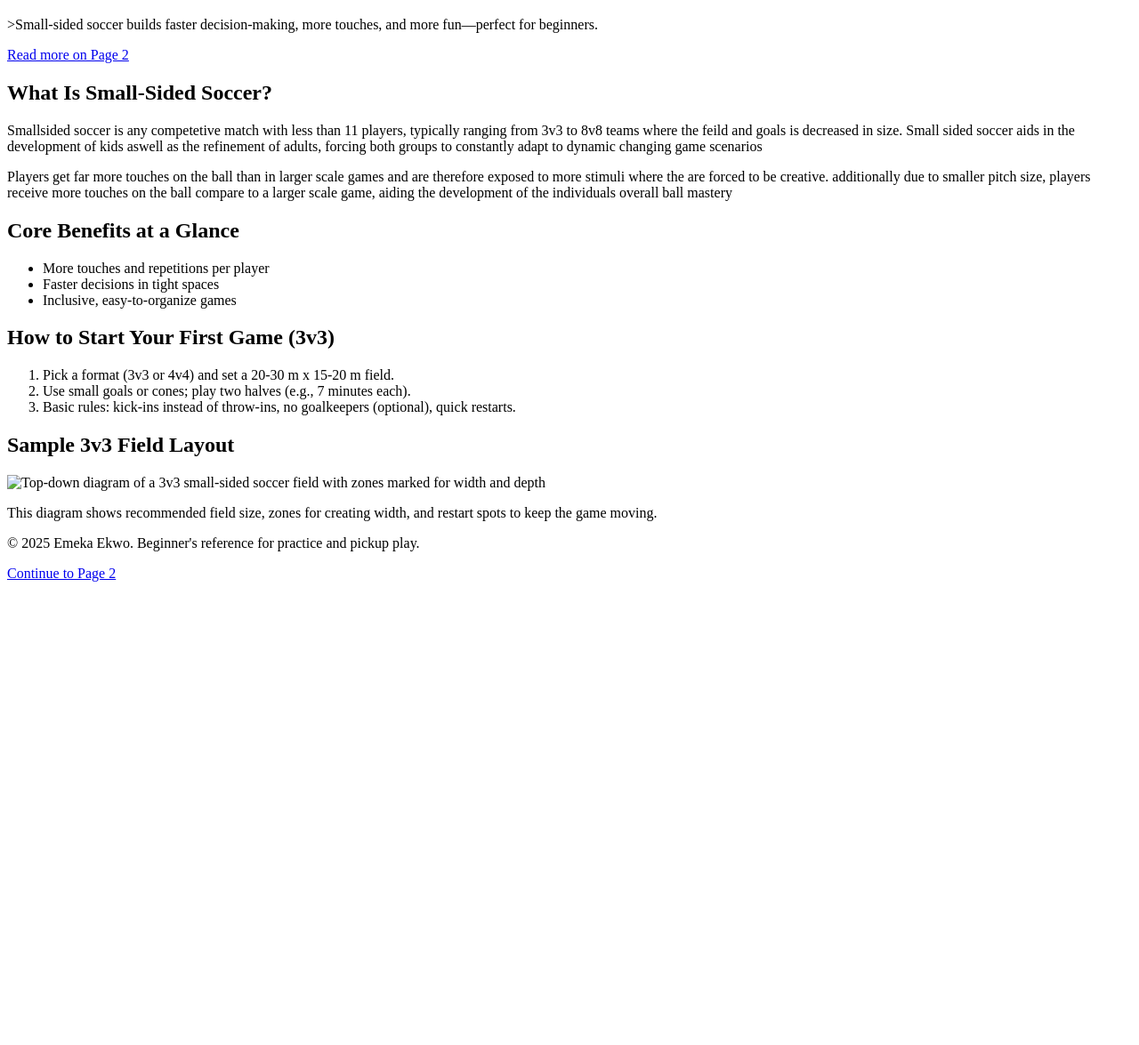
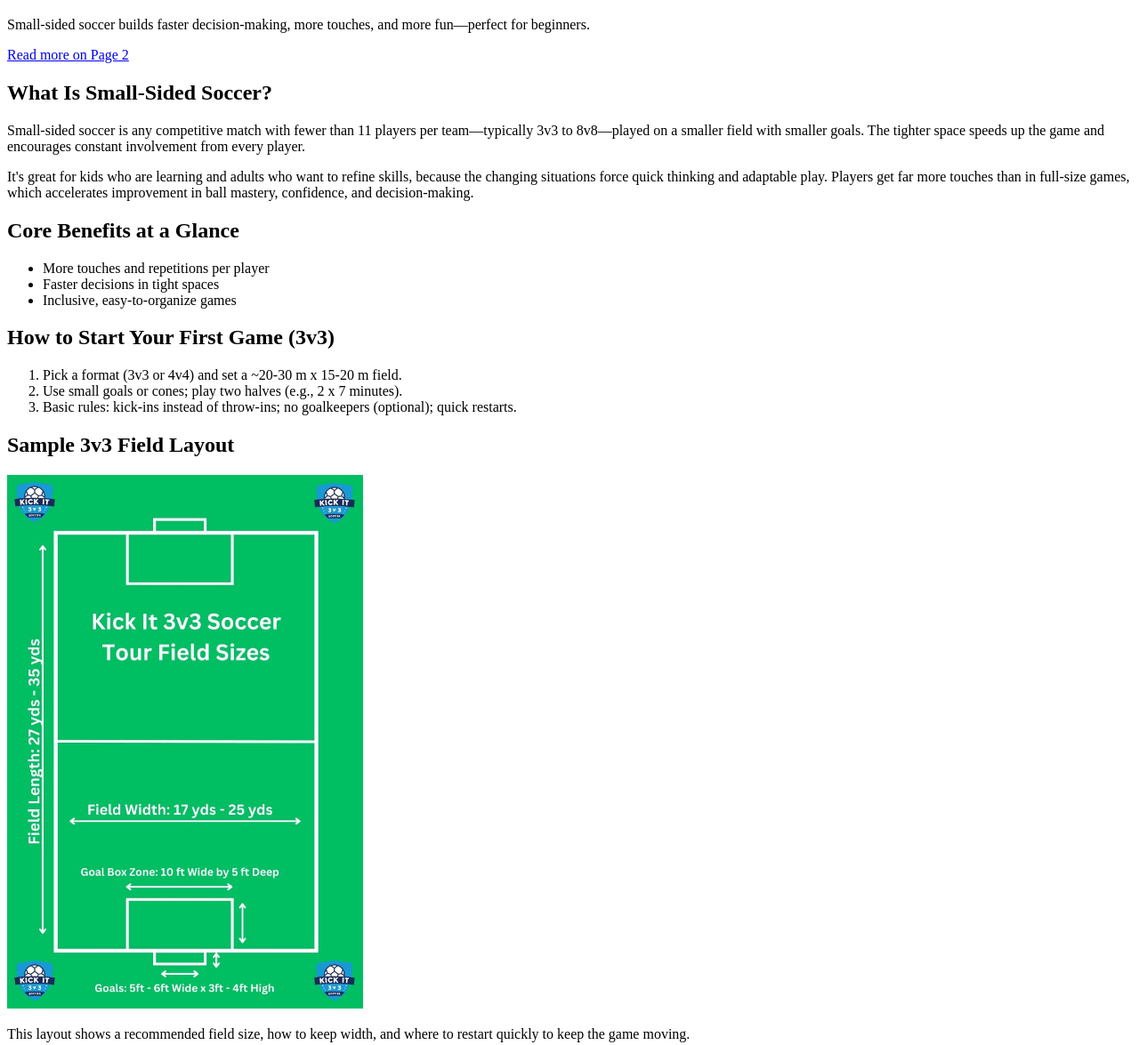
Before and after one commit to EmekaEkwo/Educational-Webpage, a plain HTML site: page index.html in a window 1280 px wide. Shown: the part 61-1236 px from the top of the page at 89% size. Before the commit the page ends 800 px from the top, so only its background shows below. Drawn offline with Linux system fonts and the light colour scheme.

Commit message:
feat: add semantic structure and content to index.html

```diff
--- a/index.html
+++ b/index.html
@@ -1,5 +1,6 @@
 <!-- =========================================
 FILE: index.html (HOME PAGE)
+Purpose: Introduce small-sided soccer and meet all rubric elements.
 ========================================= -->
 <!DOCTYPE html>
 <html lang="en">
@@ -12,26 +13,38 @@ FILE: index.html (HOME PAGE)
   <!-- Semantic header: contains site title and nav to page 2 -->
   <header>
     <h1>Beginner's Guide to Small-Sided Soccer (3v3-5v5)</h1>
-<p>>Small-sided soccer builds faster decision-making, more touches, and more fun—perfect for beginners.</p>
+    <!-- Intent: quick hook that explains why this page matters -->
+    <p>Small-sided soccer builds faster decision-making, more touches, and more fun—perfect for beginners.</p>
+
     <!-- Internal link #1: from index.html to page2.html -->
-<nav>
+    <nav aria-label="Primary">
       <a href="page2.html">Read more on Page 2</a>
     </nav>
   </header>
 
+  <!-- Main content area holds the core learning content -->
   <main>
-<!-- Example section with two+ paragraphs; write your own content in your voice -->
+    <!-- Section 1: Overview with 2+ paragraphs -->
     <section aria-labelledby="sec-overview">
       <h2 id="sec-overview">What Is Small-Sided Soccer?</h2>
-<p>Smallsided soccer is any competetive match with less than 11 players, typically ranging from 3v3 to 8v8 teams where the feild and goals is decreased in size. Small sided soccer aids in the development of kids aswell as the refinement of adults, forcing both groups to constantly adapt to dynamic changing game scenarios </p>
-<p>Players get far more touches on the ball than in larger scale games and are therefore exposed to more stimuli where the are forced to be creative. additionally due to smaller pitch size, players receive more touches on the ball compare to a larger scale game, aiding the development of the individuals overall ball mastery</p>
+
+      <!-- Intent: define the format clearly -->
+      <p>
+        Small-sided soccer is any competitive match with fewer than 11 players per team—typically 3v3 to 8v8—played on a smaller field with smaller goals.
+        The tighter space speeds up the game and encourages constant involvement from every player.
+      </p>
+
+      <!-- Intent: who it's for + why it's friendly for learning -->
+      <p>
+        It's great for kids who are learning and adults who want to refine skills, because the changing situations force quick thinking and adaptable play.
+        Players get far more touches than in full-size games, which accelerates improvement in ball mastery, confidence, and decision-making.
+      </p>
     </section>
 
-
-
+    <!-- Section 2: Unordered list of key benefits -->
     <section aria-labelledby="sec-keypoints">
       <h2 id="sec-keypoints">Core Benefits at a Glance</h2>
-<!-- list of elements small sided soccer helps with -->
+      <!-- Intent: quick bullets that summarize advantages -->
       <ul>
         <li>More touches and repetitions per player</li>
         <li>Faster decisions in tight spaces</li>
@@ -39,30 +52,32 @@ FILE: index.html (HOME PAGE)
       </ul>
     </section>
 
-
-<!-- Ordered list including game steps, timeline, or processes -->
+    <!-- Section 3: Ordered list for a simple setup process -->
     <section aria-labelledby="sec-steps">
       <h2 id="sec-steps">How to Start Your First Game (3v3)</h2>
+      <!-- Intent: provide a clear 1–2–3 setup guide -->
       <ol>
-<li>Pick a format (3v3 or 4v4) and set a 20-30 m x 15-20 m field.</li>
-<li>Use small goals or cones; play two halves (e.g., 7 minutes each).</li>
-<li>Basic rules: kick-ins instead of throw-ins, no goalkeepers (optional), quick restarts.</li>
+        <li>Pick a format (3v3 or 4v4) and set a ~20-30 m x 15-20 m field.</li>
+        <li>Use small goals or cones; play two halves (e.g., 2 x 7 minutes).</li>
+        <li>Basic rules: kick-ins instead of throw-ins; no goalkeepers (optional); quick restarts.</li>
       </ol>
     </section>
 
-
-<!-- Image requirement: use a relative path like images/example.jpg -->
+    <!-- Section 4: Image with relative path, descriptive alt, and width -->
     <section aria-labelledby="sec-image">
       <h2 id="sec-image">Sample 3v3 Field Layout</h2>
-<!-- Replace src with your actual filename inside /images folder.
-Include descriptive alt text and set an explicit width. -->
-<img src="images/3v3-field-zones.png" alt="Top-down diagram of a 3v3 small-sided soccer field with zones marked for width and depth" width="400" />
-<p><!-- Intent: explain visual -->This diagram shows recommended field size, zones for creating width, and restart spots to keep the game moving.</p>
+      <!-- Replace src with your actual file in /images -->
+      <img
+        src="images/3v3-field-zones.jpg"
+        alt="Top-down diagram of a 3v3 small-sided soccer field with width zones and restart spots"
+        width="400"
+      />
+      <!-- Intent: explain what the diagram is teaching -->
+      <p>This layout shows a recommended field size, how to keep width, and where to restart quickly to keep the game moving.</p>
     </section>
   </main>
 
-
-
+  <!-- Footer with internal link repeated for convenience -->
   <footer>
     <p>&copy; 2025 Emeka Ekwo. Beginner's reference for practice and pickup play.</p>
     <a href="page2.html">Continue to Page 2</a>
```
Also changed, not shown: page2.html (+30 -20 lines), images/3v3-field-zones.jpg (added). Lines whose indentation alone changed are shown as unchanged.
